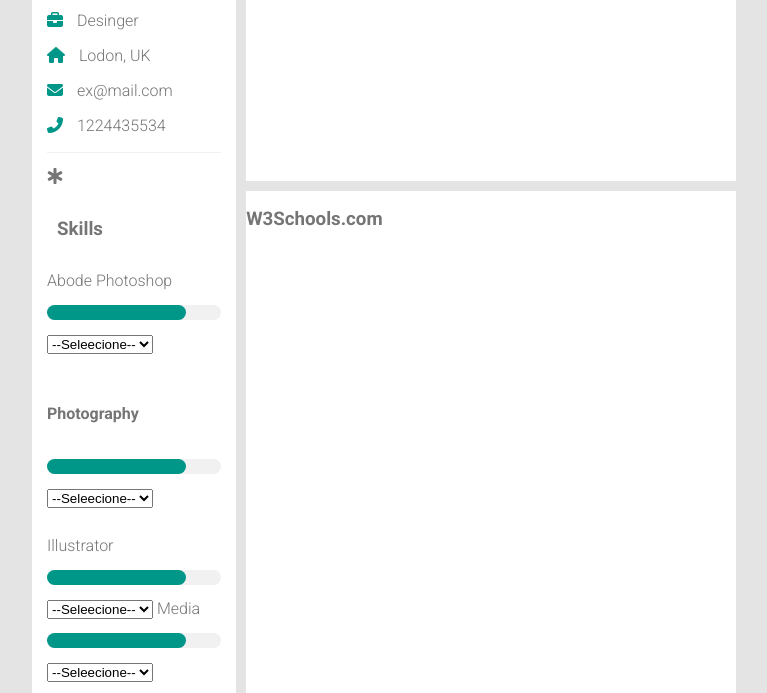
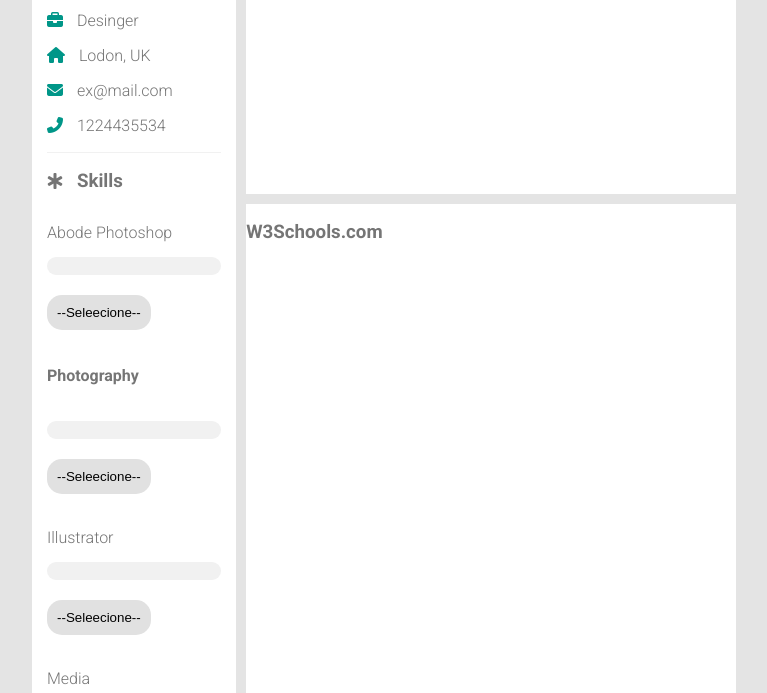
Before and after one commit to IsraelSantizo98/cvIntecap, a plain HTML site: page index.html in a window 1280 px wide. Shown: the part 247-940 px from the top of the page, without its empty margins (256-1023 px from the left). Drawn offline with Linux system fonts and the light colour scheme.

Commit message:
Se agregan estilos a los select

```diff
--- a/css/style.css
+++ b/css/style.css
@@ -6,6 +6,12 @@
     --colorBarraFondo: #F1F1F1;
     --colorText: #757575;
     --fontFamily: 'Roboto', sans-serif;
+    --width1: 0%;
+    --width2: 0%;
+    --width3: 0%;
+    --width4: 0%;
+    --width5: 0%;
+    --colorInput: #e1e1e1;
 }
 html {
     /* Reset para rems 62.5% = 10px */
@@ -20,6 +26,9 @@ html {
 h1, h2, h3{
     margin: 0;
 }
+h3{
+    display: inline;
+}
 .margen-lateral{
     margin: 0rem 1.5rem;
 }
@@ -31,6 +40,9 @@ h1, h2, h3{
 }
 .borde-inicio{
     border-top: 1px solid var(--colorBarraFondo);
+}
+.animation-barra{
+    transition: all 2s ease .5s;
 }
 body{
     background-color: var(--backgroundPagina);
@@ -80,14 +92,47 @@ figure img{
 }
 .barra{
     background-color: var(--colorBarraFondo);
-    height: 1.5rem;
+    height: 1.8rem;
     border-radius: 5rem;
 }
 .barra-inferior{
     background-color: var(--colorBarra);
-    height: 1.5rem;
-    width: 80%;
+    height: 1.8rem;
     border-radius: 5rem;
+}
+#barraSkill1{
+    width: var(--width1);
+}
+#barraSkill2{
+    width: var(--width2);
+}
+#barraSkill3{
+    width: var(--width3);
+}
+#barraSkill4{
+    width: var(--width4);
+}
+/*Barra 5*/
+#barralanguage1{
+    width: var(--width5);
+}
+input:not([type="submit"]),
+textarea,
+select {
+    padding: 1rem;
+    display: block;
+    /* width: 20%; */
+    background-color: var(--colorInput);
+    margin: 2rem 0;
+    border: none;
+    border-radius: 1.5rem;
+    outline: none;
+}
+select {
+    appearance: none;
+}
+.barra-inferior span{
+    font-size: .5rem;
 }
 .item-2{
     grid-column: 4 / 11;
```
